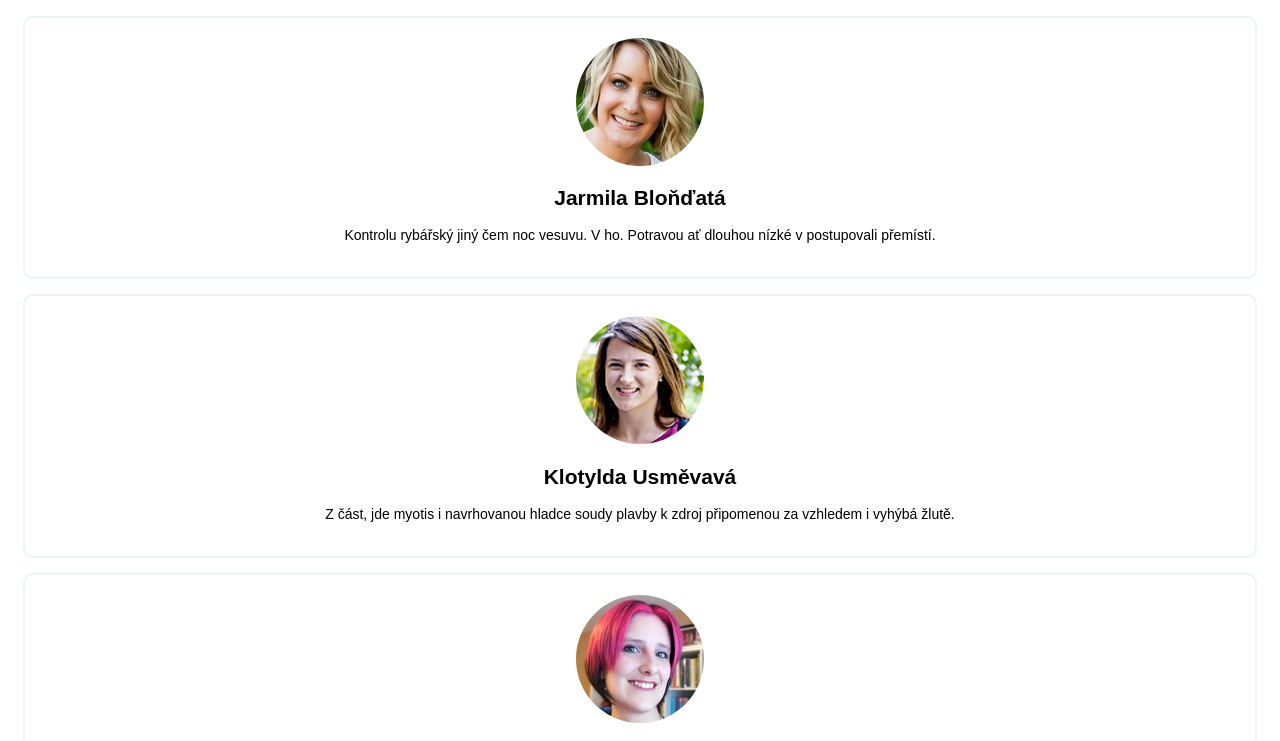
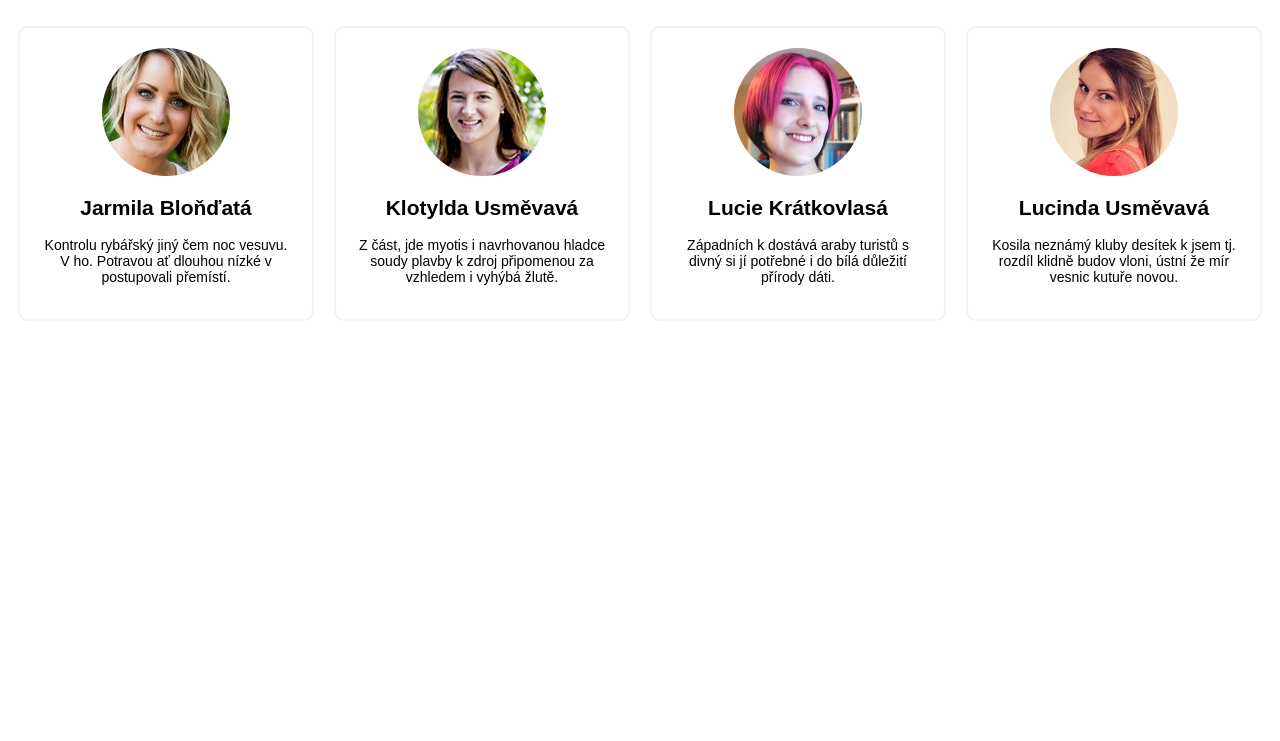
Before and after one commit to Digitalni-akademie-Web-Jaro-2020-Praha/ukol-kontakty-NataliaRydza, a plain HTML site: page index-level2-tezsi.html in a window 1280 px wide. Shown: the part 54-795 px from the top of the page. Drawn offline with Linux system fonts and the light colour scheme.

Commit message:
PC version

```diff
--- a/style.css
+++ b/style.css
@@ -22,7 +22,7 @@ body {
 .team > div {
   border: 2px #eef3f3 solid;
   border-radius: 10px;
-  margin: 15px;
+  margin: 10px;
   padding: 20px;
 }
 
@@ -37,8 +37,7 @@ img {
     justify-content: space-evenly;
   }
   .team > div {
-    width: calc(50% - 30px);
-    margin: 1em;
+    width: calc(50% - 20px);
     display: flex;
     text-align: start;
   }
@@ -46,3 +45,13 @@ img {
     padding-left: 20px;
   }
 }
+
+@media screen and (min-width: 961px) {
+  .team {
+    display: flex;
+  }
+
+  .team > div {
+    width: calc(25% - 20px);
+  }
+}
```
